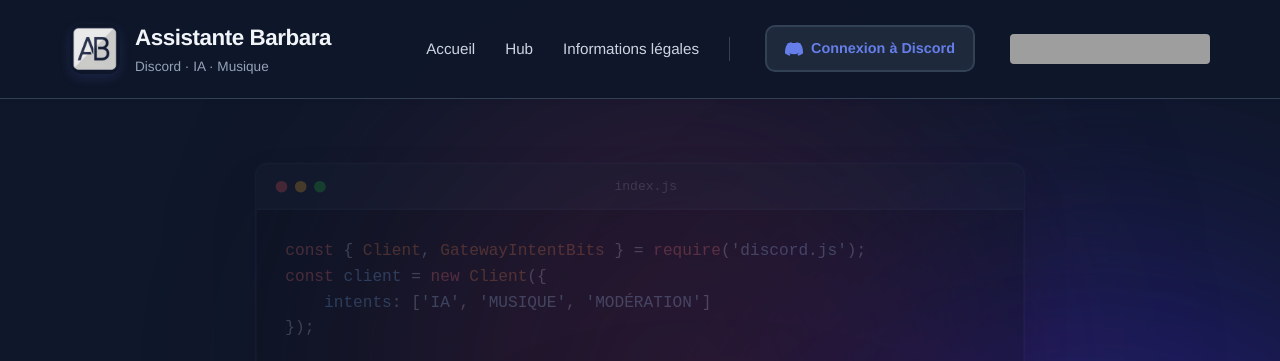
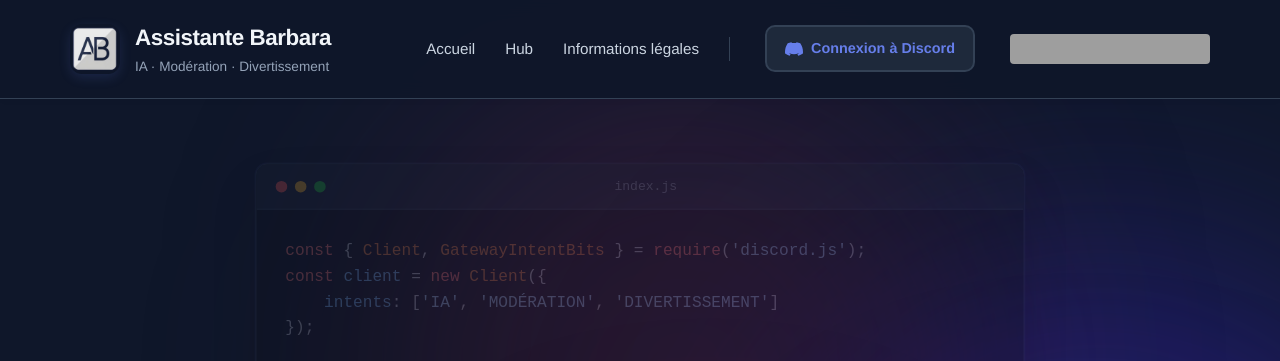
Before and after one commit to lujnaB/Assistante-Barbara, a plain HTML site: page index.html in a window 1280 px wide. Shown: the top 361 px of the page. Drawn offline with Linux system fonts and the light colour scheme; grey boxes are pictures that could not be loaded.

Commit message:
Update index.html

```diff
--- a/index.html
+++ b/index.html
@@ -1289,7 +1289,7 @@
                 <img src="logo-ab.png" alt="Assistante Barbara" class="logo-img">
                 <div class="logo-text">
                     <h1>Assistante Barbara</h1>
-                    <p>Discord · IA · Musique</p>
+                    <p>IA · Modération · Divertissement</p>
                 </div>
             </a>
 
@@ -1351,7 +1351,7 @@
                 <div class="code-body">
 <pre><code><span class="token-keyword">const</span> { <span class="token-class">Client</span>, <span class="token-class">GatewayIntentBits</span> } = <span class="token-keyword">require</span>(<span class="token-string">'discord.js'</span>);
 <span class="token-keyword">const</span> <span class="token-variable">client</span> = <span class="token-keyword">new</span> <span class="token-class">Client</span>({
-    <span class="token-variable">intents</span>: [<span class="token-string">'IA'</span>, <span class="token-string">'MUSIQUE'</span>, <span class="token-string">'MODÉRATION'</span>]
+    <span class="token-variable">intents</span>: [<span class="token-string">'IA'</span>, <span class="token-string">'MODÉRATION'</span>, <span class="token-string">'DIVERTISSEMENT'</span>]
 });
 
 <span class="token-variable">client</span>.<span class="token-method">on</span>(<span class="token-string">'ready'</span>, () => {
```
